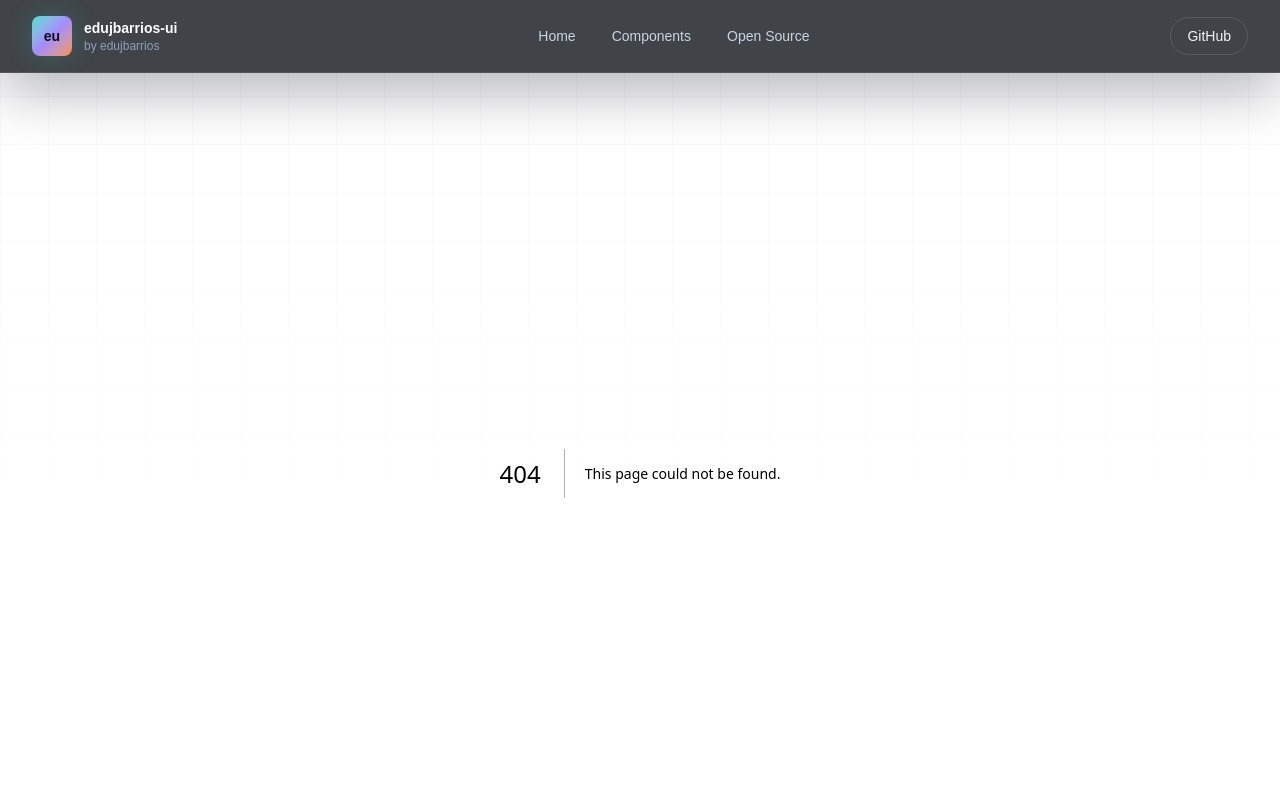
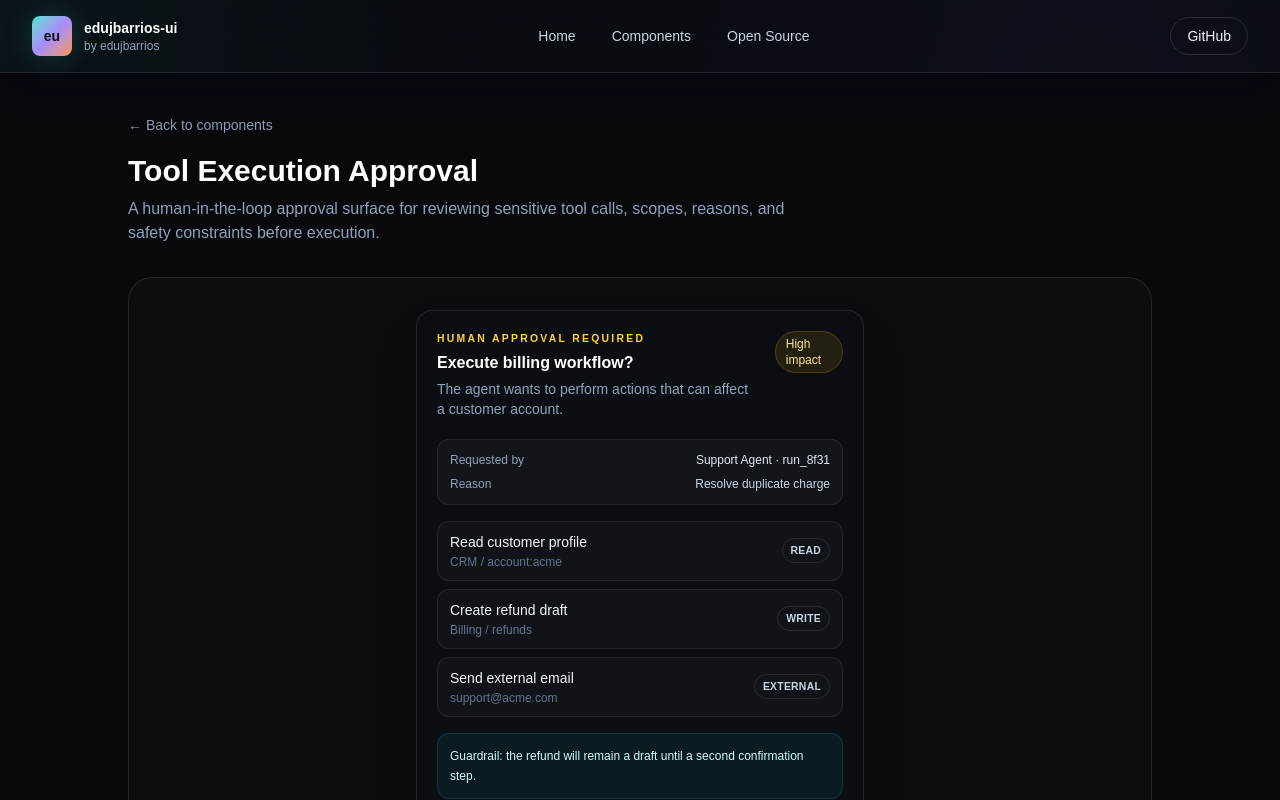
Before and after one commit to edujbarrios/edujbarrios-ui, a Next.js app: page /showcase/tool-execution-approval in a window 1280 px wide. Before the commit this address had no page. Shown: the top 800 px of the page. Built offline with nearby package versions, Linux system fonts and the light colour scheme.

Commit message:
feat: add Tool Execution Approval component
* feat: add tool execution approval component

* feat: add tool execution approval showcase

```diff
--- /dev/null
+++ b/app/showcase/tool-execution-approval/page.tsx
@@ -0,0 +1,19 @@
+import Link from "next/link";
+import { ToolExecutionApproval } from "@/components/ui/tool-execution-approval";
+
+export default function ToolExecutionApprovalShowcase() {
+  return (
+    <main className="min-h-screen bg-[#07090d] px-6 py-10 text-white">
+      <div className="mx-auto flex max-w-5xl flex-col gap-8">
+        <div>
+          <Link href="/" className="text-sm text-slate-400 hover:text-white">← Back to components</Link>
+          <h1 className="mt-4 text-3xl font-bold">Tool Execution Approval</h1>
+          <p className="mt-2 max-w-2xl text-slate-400">A human-in-the-loop approval surface for reviewing sensitive tool calls, scopes, reasons, and safety constraints before execution.</p>
+        </div>
+        <div className="grid min-h-[560px] place-items-center rounded-3xl border border-white/10 bg-white/[0.02] p-8">
+          <ToolExecutionApproval />
+        </div>
+      </div>
+    </main>
+  );
+}
--- /dev/null
+++ b/components/ui/tool-execution-approval.tsx
@@ -0,0 +1,52 @@
+const scopes = [
+  { label: "Read customer profile", level: "Read", detail: "CRM / account:acme" },
+  { label: "Create refund draft", level: "Write", detail: "Billing / refunds" },
+  { label: "Send external email", level: "External", detail: "support@acme.com" },
+];
+
+export function ToolExecutionApproval() {
+  return (
+    <section className="w-full max-w-md rounded-2xl border border-white/10 bg-[#0b0f14] p-5 shadow-2xl">
+      <header className="flex items-start justify-between gap-4">
+        <div>
+          <p className="text-[0.65rem] font-semibold uppercase tracking-[0.22em] text-amber-300">Human approval required</p>
+          <h3 className="mt-1 text-base font-bold text-white">Execute billing workflow?</h3>
+          <p className="mt-1 text-sm text-slate-400">The agent wants to perform actions that can affect a customer account.</p>
+        </div>
+        <span className="rounded-full border border-amber-400/20 bg-amber-400/10 px-2.5 py-1 text-xs font-medium text-amber-200">High impact</span>
+      </header>
+
+      <div className="mt-5 rounded-xl border border-white/8 bg-white/[0.03] p-3">
+        <div className="flex items-center justify-between gap-3 text-xs text-slate-400">
+          <span>Requested by</span>
+          <span className="font-medium text-slate-200">Support Agent · run_8f31</span>
+        </div>
+        <div className="mt-2 flex items-center justify-between gap-3 text-xs text-slate-400">
+          <span>Reason</span>
+          <span className="text-right text-slate-300">Resolve duplicate charge</span>
+        </div>
+      </div>
+
+      <ul className="mt-4 space-y-2" aria-label="Requested tool permissions">
+        {scopes.map((scope) => (
+          <li key={scope.label} className="flex items-center justify-between gap-4 rounded-xl border border-white/8 bg-white/[0.025] px-3 py-2.5">
+            <div>
+              <p className="text-sm font-medium text-slate-100">{scope.label}</p>
+              <p className="mt-0.5 text-xs text-slate-500">{scope.detail}</p>
+            </div>
+            <span className="shrink-0 rounded-full border border-white/10 px-2 py-1 text-[0.65rem] font-semibold uppercase tracking-wide text-slate-300">{scope.level}</span>
+          </li>
+        ))}
+      </ul>
+
+      <div className="mt-4 rounded-xl border border-cyan-400/15 bg-cyan-400/[0.06] p-3 text-xs leading-5 text-cyan-100">
+        Guardrail: the refund will remain a draft until a second confirmation step.
+      </div>
+
+      <div className="mt-5 grid grid-cols-2 gap-2">
+        <button type="button" className="rounded-xl border border-white/10 bg-white/[0.04] px-3 py-2.5 text-sm font-semibold text-slate-200 transition hover:bg-white/[0.08]">Deny</button>
+        <button type="button" className="rounded-xl border border-emerald-400/20 bg-emerald-400/10 px-3 py-2.5 text-sm font-semibold text-emerald-200 transition hover:bg-emerald-400/15">Approve once</button>
+      </div>
+    </section>
+  );
+}
```
